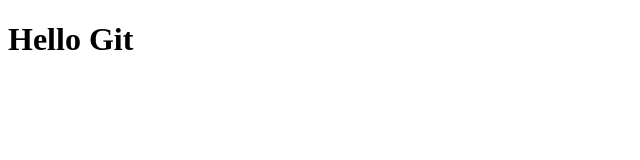
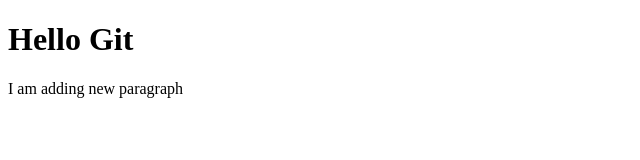
Before and after one commit to Onkar432/MyGit, a plain HTML site: page index.html in a window 1280 px wide. Shown: the whole page, without its empty margins (0-640 px from the left). Drawn offline with Linux system fonts and the light colour scheme.

Commit message:
Added para tag

```diff
--- a/index.html
+++ b/index.html
@@ -9,6 +9,7 @@
 
 <body>
     <h1>Hello Git</h1>
+    <p>I am adding new paragraph</p>
 </body>
 
 </html>
```
